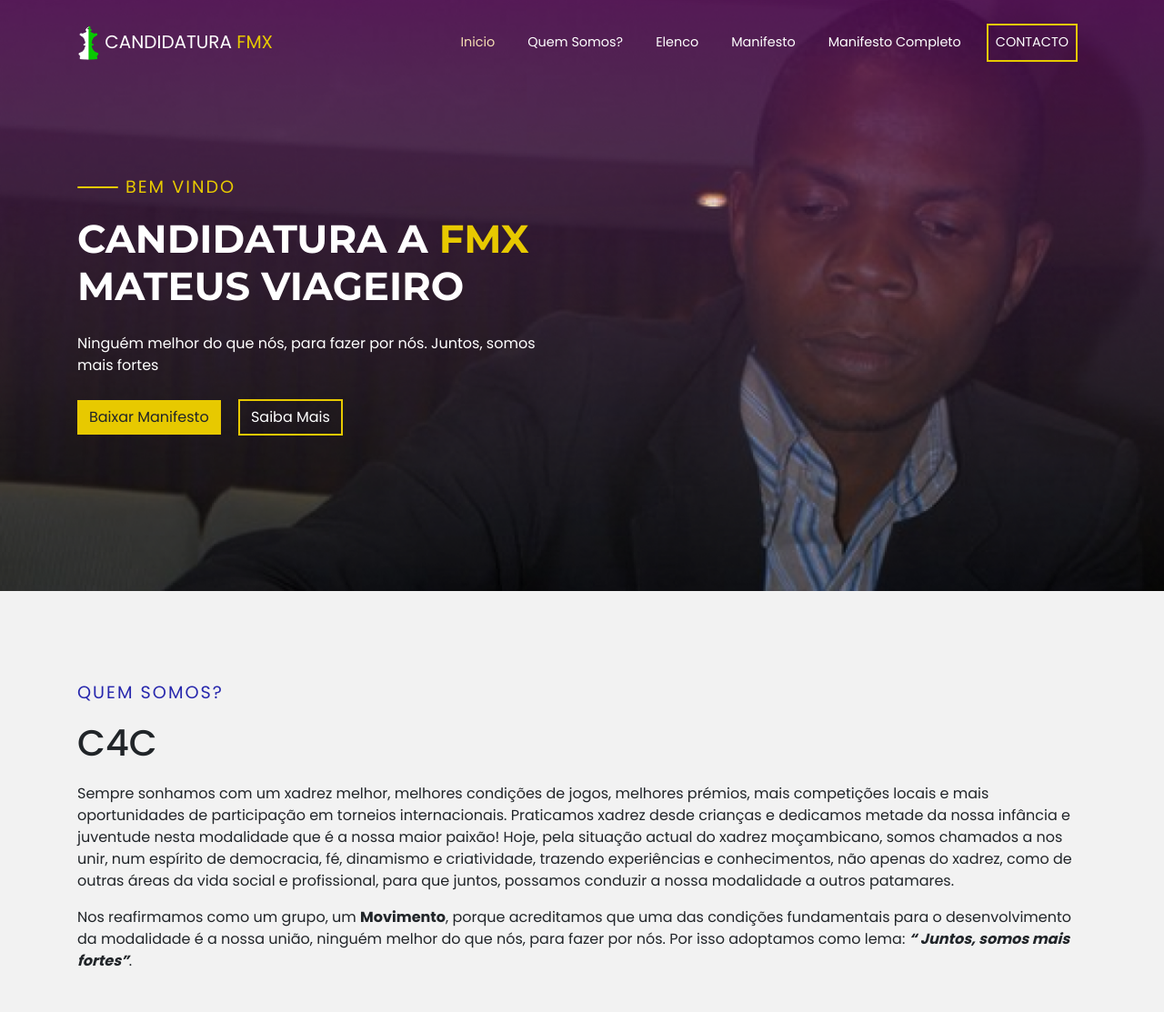
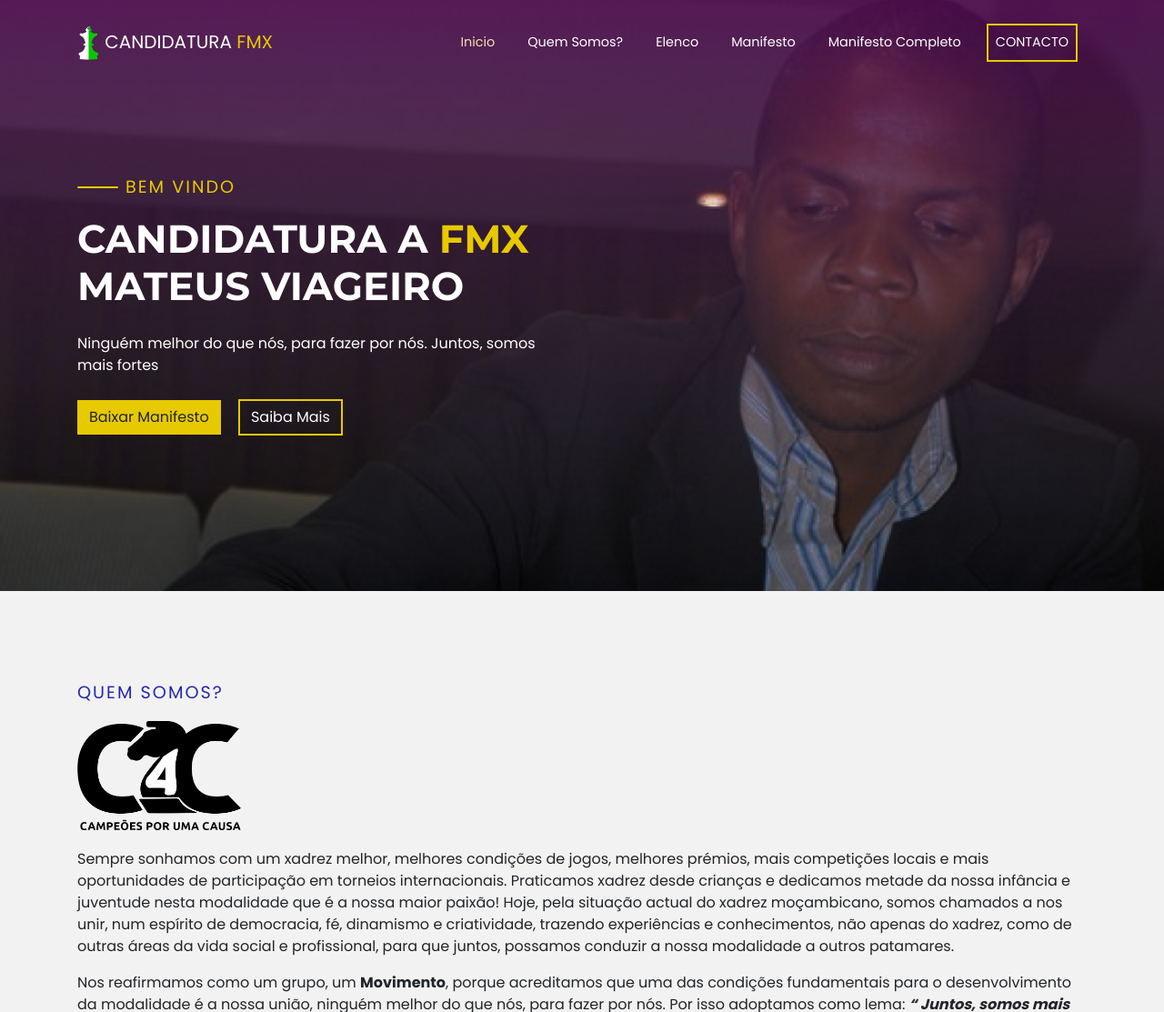
Before and after one commit to viageiro97/Site-FMX, a plain HTML site: page index.html in a window 1280 px wide. Shown: the top 1113 px of the page at 91% size. Drawn offline with nearby package versions, Linux system fonts and the light colour scheme.

Commit message:
About Logo

```diff
--- a/index.html
+++ b/index.html
@@ -79,7 +79,7 @@
             <div class="text">
                 <div class="quem-somos">
                     <h3 class="small-title">QUEM SOMOS?</h3>
-                    <h1 class="titlesection">C4C</h1>
+                    <h1 class="titlesection"> <img style="width: 180px;" src="./img/logo.png" alt="" srcset=""></h1>
                     <p>Sempre sonhamos com um xadrez melhor, melhores condições de jogos, melhores prémios, mais competições locais e mais oportunidades de participação em torneios internacionais. Praticamos xadrez desde crianças e dedicamos metade da nossa infância e juventude nesta modalidade que é a nossa maior paixão! Hoje, pela situação actual do xadrez moçambicano, somos chamados a nos unir, num espírito de democracia, fé, dinamismo e criatividade, trazendo experiências e conhecimentos, não apenas do xadrez, como de outras áreas da vida social e profissional, para que juntos, possamos conduzir a nossa modalidade a outros patamares.
                     </p>
                     <p>Nos reafirmamos como um grupo, um <b>Movimento</b>, porque acreditamos que uma das condições fundamentais para o desenvolvimento da modalidade é a nossa união, ninguém melhor do que nós, para fazer por nós. Por isso adoptamos como lema: <b><i>“ Juntos, somos mais fortes”</i></b>.</p>
```
Also changed, not shown: img/LOGO C4C png.png (added), img/logo.png (added).
